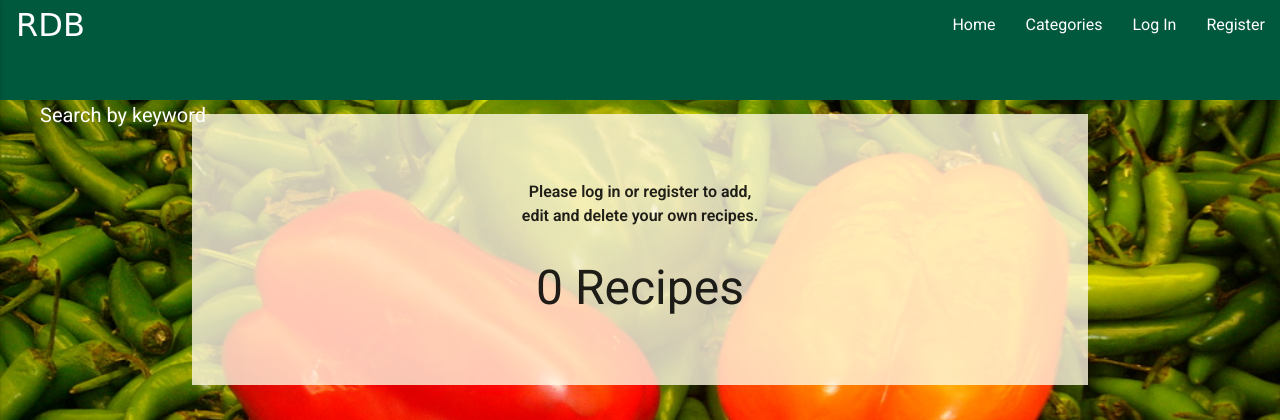
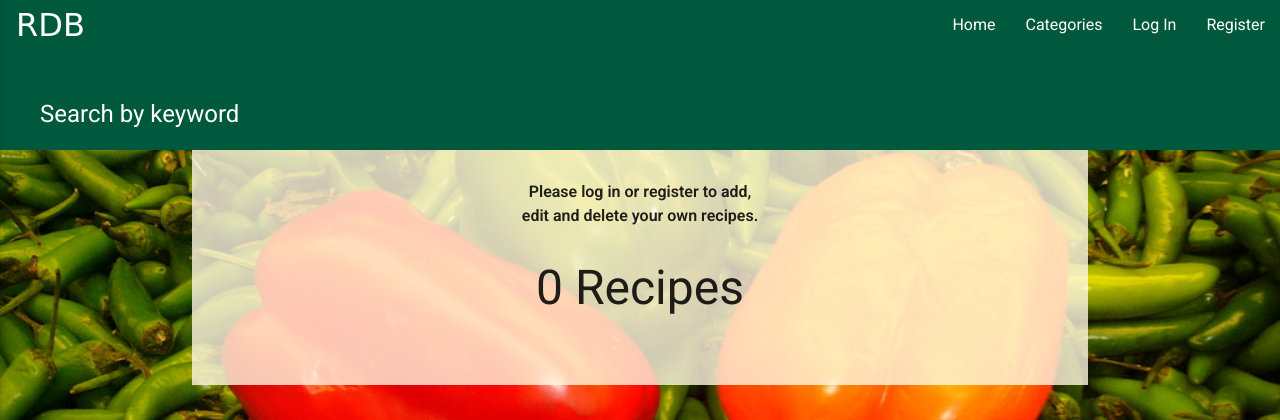
Before and after one commit to freddorn/recipe-database, a Flask app: page /search in a window 1280 px wide. Shown: the top 420 px of the page. Run offline with Flask 2, Linux system fonts and the light colour scheme; data that the repository does not hold is empty; some libraries are stand-ins or nearby versions; some web fonts are replaced.

Commit message:
change search placeholder text size

```diff
--- a/static/css/style.css
+++ b/static/css/style.css
@@ -54,13 +54,17 @@ nav {
 }
 
 ::placeholder {
-    font-size: 1.25rem;
+    font-size: 1.5rem;
     color: #ffffff;
     padding-left: 0.5rem;
 }
 
 #search {
     vertical-align: middle;
+}
+
+.search-wrapper {
+    background-color: #00583d
 }
 
 .input-field {
```
